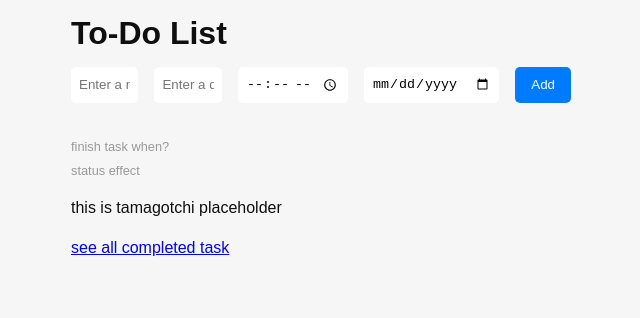
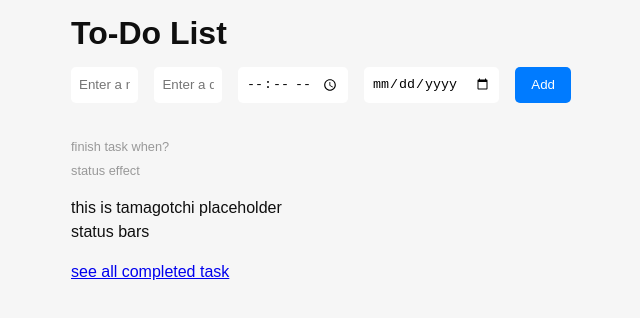
Before and after one commit to Kndgy/to-do-tamagotchi, a React (Vite) app: page / in a window 1280 px wide. Shown: the top 318 px of the page, without its empty margins (319-959 px from the left). Built offline with nearby package versions, Linux system fonts and the light colour scheme.

Commit message:
status field

```diff
--- a/src/components/tamagotchi.tsx
+++ b/src/components/tamagotchi.tsx
@@ -15,6 +15,9 @@ export const Tamagotchi = () => {
                 status effect
             </p>
             this is tamagotchi placeholder
+            <div>
+              status bars
+            </div>
         </>
     )
 }
```
